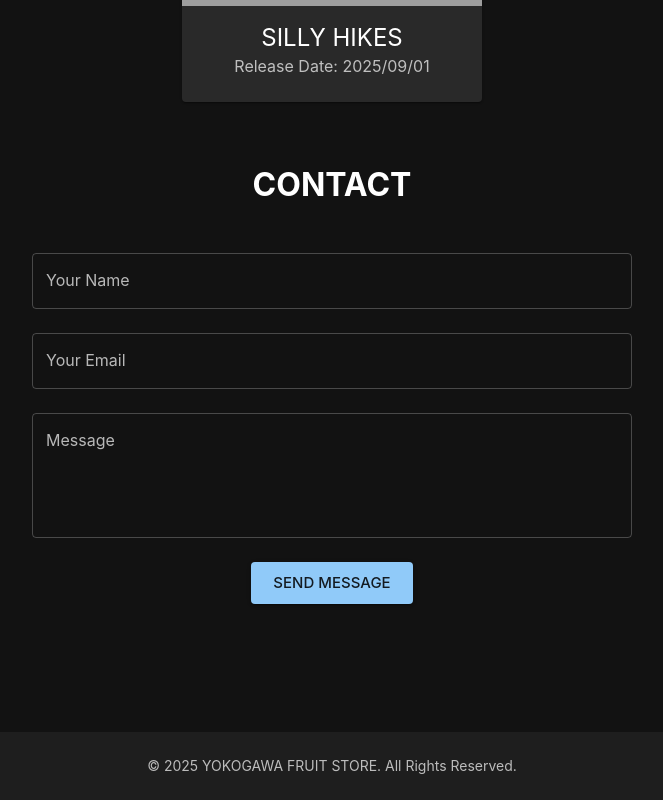
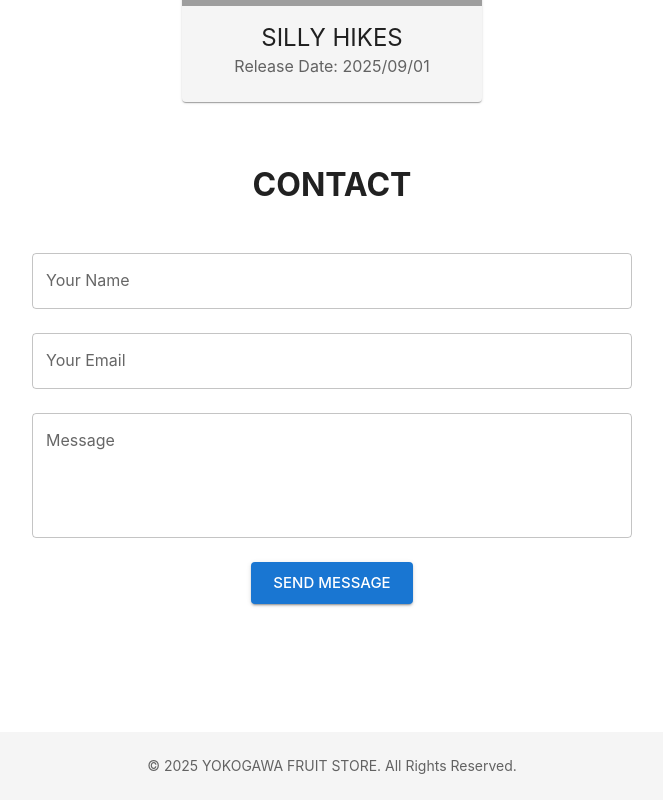
Before and after one commit to ytkg/yfs, a React (Vite) app: page / in a window 1280 px wide. Shown: the part 1300-2100 px from the top of the page, without its empty margins (308-971 px from the left). Built offline with nearby package versions, Linux system fonts and the light colour scheme; grey boxes are pictures that could not be loaded.

Commit message:
feat: Change theme to light mode to make background white

```diff
--- a/src/theme.js
+++ b/src/theme.js
@@ -2,16 +2,16 @@ import { createTheme } from '@mui/material/styles';
 
 const theme = createTheme({
   palette: {
-    mode: 'dark',
+    mode: 'light',
     primary: {
-      main: '#90caf9', // A light blue, good for accents in a dark theme
+      main: '#1976d2',
     },
     secondary: {
-      main: '#f48fb1', // A light pink, for other accents
+      main: '#dc004e',
     },
     background: {
-      default: '#121212', // A standard dark background
-      paper: '#1e1e1e',   // A slightly lighter background for surfaces like cards
+      default: '#ffffff',
+      paper: '#f5f5f5',
     },
   },
   typography: {
```
